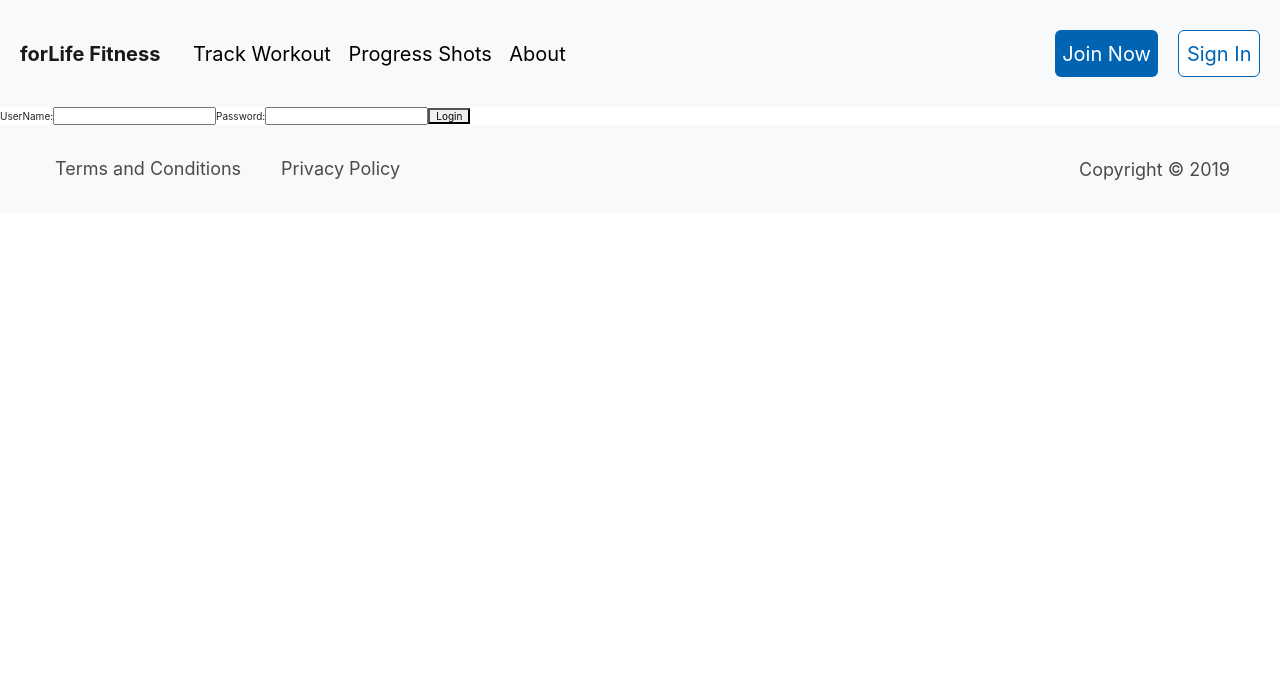
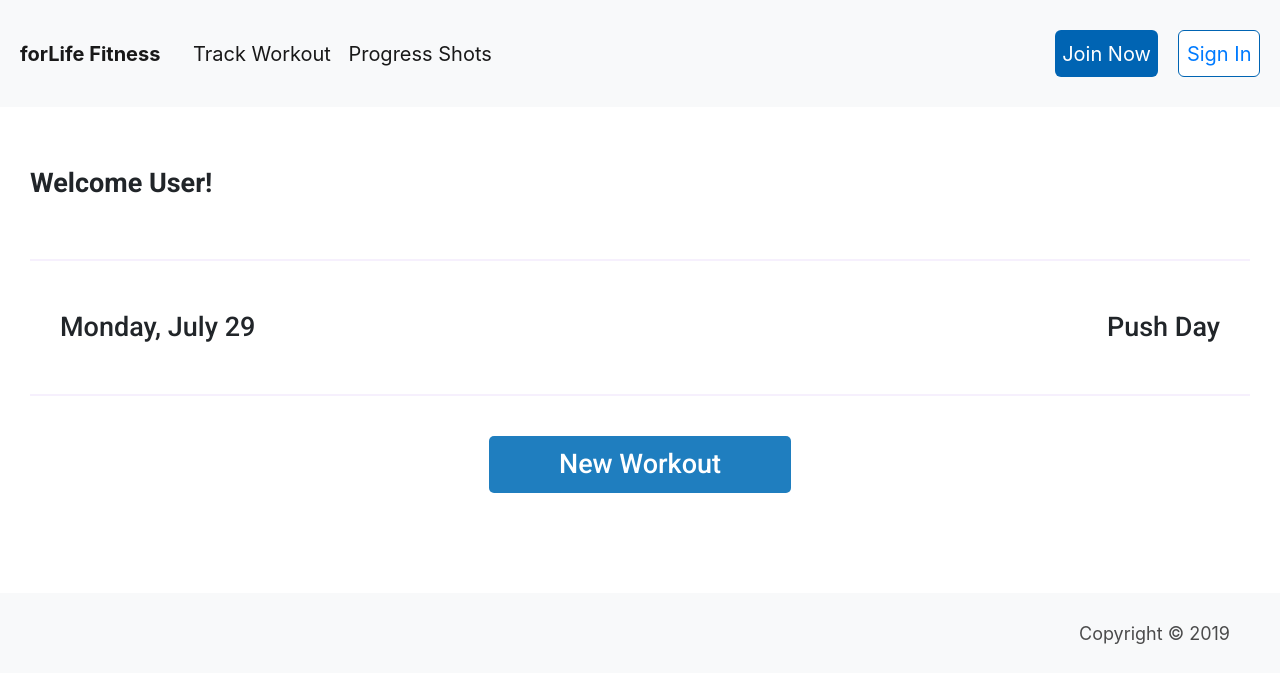
Before and after one commit to bw-weight-lifting-journal/Front-end, a React (Create React App) app in the folder weightlifting-journal/: page /dashboard in a window 1280 px wide. Shown: the top 682 px of the page. Built offline with nearby package versions, Linux system fonts and the light colour scheme.

Commit message:
routing underway, need to route when user logged in

```diff
--- a/weightlifting-journal/package.json
+++ b/weightlifting-journal/package.json
@@ -11,6 +11,7 @@
     "react-dom": "^16.8.6",
     "react-login-signup-form": "^1.0.7",
     "react-router": "^5.0.1",
+    "react-router-dom": "^5.0.1",
     "react-scripts": "3.0.1",
     "reactstrap": "^8.0.1",
     "yup": "^0.27.0"
--- a/weightlifting-journal/src/App.js
+++ b/weightlifting-journal/src/App.js
@@ -1,24 +1,11 @@
 import React from 'react';
+import AppRouter from './components/Router.js';
 import './App.scss';
-
-import TopNav from './components/navmenus/Nav';
-import HomePage from './components/HomePage';
-import Footer from './components/navmenus/Footer';
-import NewWorkoutForm from './components/NewWorkoutForm';
-import Dashboard from './components/Dashboard';
-import Signup from './Signup.js';
-import Login from './Login';
 
 function App() {
   return (
     <div className="App">
-      {/* <HomePage /> */}
-      <TopNav />
-      {/* <NewWorkoutForm /> */}
-      {/* <Dashboard /> */}
-      {/* <Signup /> */}
-      <Login />
-      <Footer />
+      <AppRouter />
     </div>
   );
 }
--- a/weightlifting-journal/src/components/Dashboard.js
+++ b/weightlifting-journal/src/components/Dashboard.js
@@ -1,8 +1,12 @@
 import React from 'react'
+import TopNav from './navmenus/Nav';
+import Footer from './navmenus/Footer';
 import './Dashboard.scss'
 
 function Dashboard() {
     return(
+      <>
+      <TopNav />
         <div className='dashboard-page'>
             <h1 className='title' >Welcome User!</h1>
             <section className='dashboard'>
@@ -15,6 +19,8 @@ function Dashboard() {
                 </div>
             </section>
         </div>
+      <Footer />
+      </>
     )
 }
 
--- a/weightlifting-journal/src/Login.js
+++ b/weightlifting-journal/src/components/Login.js
@@ -1,4 +1,6 @@
 import React, {Component} from 'react';
+import TopNav from './navmenus/Nav';
+import Footer from './navmenus/Footer';
 
 
 class Login extends Component {
@@ -16,6 +18,8 @@ class Login extends Component {
 
     render(){
         return (
+          <>
+          <TopNav />
             <form>
             <label htmlFor="email">UserName:</label>
             <input
@@ -33,6 +37,8 @@ class Login extends Component {
             />
             <button>Login</button>
         </form>
+        <Footer />
+        </>
         )
     }
 
--- a/weightlifting-journal/src/components/NewWorkoutForm.js
+++ b/weightlifting-journal/src/components/NewWorkoutForm.js
@@ -1,10 +1,14 @@
 import React from 'react'
+import TopNav from './navmenus/Nav';
+import Footer from './navmenus/Footer';
 import { withFormik, Form, Field } from 'formik'
 
 import './NewWorkoutForm.scss'
 
 function NewWorkoutForm() {
     return(
+      <>
+      <TopNav />
         <div className='new-workout-page'>
             <h1 className='title'>New Workout</h1>
             <Form className='workout-form'>
@@ -72,6 +76,8 @@ function NewWorkoutForm() {
                 </p>
             </Form>
         </div>
+      <Footer />
+      </>
     )
 }
 
--- /dev/null
+++ b/weightlifting-journal/src/components/Router.js
@@ -0,0 +1,21 @@
+import React from 'react'
+import { Switch, Route } from 'react-router-dom';
+import HomePage from './HomePage';
+import NewWorkoutForm from './NewWorkoutForm';
+import Dashboard from './Dashboard.js';
+import Signup from './Signup.js';
+import Login from './Login';
+
+export default function AppRouter() {
+  return(
+    <>
+    <Switch>
+      <Route exact path='/' component={HomePage} />
+      <Route path='/enterworkout' component={NewWorkoutForm} />
+      <Route path='/dashboard' component={Dashboard} />
+      <Route path='/signup' component={Signup} />
+      <Route path='/login' component={Login} />
+    </Switch>
+    </>
+  )
+}
--- a/weightlifting-journal/src/Signup.js
+++ b/weightlifting-journal/src/components/Signup.js
@@ -1,5 +1,6 @@
-
 import React, {useState} from 'react';
+import TopNav from './navmenus/Nav';
+import Footer from './navmenus/Footer';
 
 
 const Signup = (props) => {
@@ -16,6 +17,8 @@ const Signup = (props) => {
     };
 
     return(
+      <>
+      <TopNav />
         <div>
         <h1>Weight Lifting Journal</h1>
         <form onSubmit={handleSubmit}>
@@ -38,6 +41,8 @@ const Signup = (props) => {
           <button type="submit">SIGNUP</button>
         </form>
         </div>
+        <Footer />
+        </>
     );
 };
 
--- a/weightlifting-journal/src/components/navmenus/Footer.js
+++ b/weightlifting-journal/src/components/navmenus/Footer.js
@@ -2,8 +2,7 @@ import React from 'react';
 import {
   Navbar,
   Nav,
-  NavItem,
-  NavLink,
+  NavItem
 } from 'reactstrap';
 
 import './Footer.scss';
@@ -12,14 +11,6 @@ function Footer() {
   return (
     <div>
       <Navbar className="ftr" color="light" light expand="md">
-        <Nav className="mr-auto" navbar>
-          <NavItem>
-            <NavLink className="footerLink" href="#">Terms and Conditions</NavLink>
-          </NavItem>
-          <NavItem>
-            <NavLink className="footerLink" href="#">Privacy Policy</NavLink>
-          </NavItem>
-        </Nav>
         <Nav className="ml-auto" navbar>
             <NavItem>
               <span className="footerLink">Copyright © 2019</span>
--- a/weightlifting-journal/src/components/navmenus/Nav.js
+++ b/weightlifting-journal/src/components/navmenus/Nav.js
@@ -6,9 +6,11 @@ import {
   NavbarBrand,
   Nav,
   NavItem,
-  NavLink,
+  // NavLink,
   Button
  } from 'reactstrap';
+
+ import { NavLink as WebsiteNavLink } from "react-router-dom";
 
  import './Nav.scss';
 
@@ -35,18 +37,27 @@ export default class TopNav extends React.Component {
           <Collapse isOpen={this.state.isOpen} navbar>
             <Nav className="mr-auto" navbar>
               <NavItem>
-                <NavLink href="#">Track Workout</NavLink>
+                <WebsiteNavLink className="nav-link" to="/dashboard">
+                Track Workout
+                </WebsiteNavLink>
               </NavItem>
               <NavItem>
-                <NavLink href="#">Progress Shots</NavLink>
-              </NavItem>
-              <NavItem>
-                <NavLink href="#">About</NavLink>
+                <WebsiteNavLink className="nav-link" to="/dashboard">
+                Progress Shots
+                </WebsiteNavLink>
               </NavItem>
             </Nav>
             <Nav className="ml-auto" navbar>
-              <Button>Join Now</Button>
-              <Button>Sign In</Button>
+              <Button>
+              <WebsiteNavLink className="jointext" to="/signup">
+                Join Now
+              </WebsiteNavLink>
+              </Button>
+              <Button>
+              <WebsiteNavLink className="signintext" to="/login">
+                Sign In
+              </WebsiteNavLink>
+              </Button>
             </Nav>
           </Collapse>
         </Navbar>
--- a/weightlifting-journal/src/components/navmenus/Nav.scss
+++ b/weightlifting-journal/src/components/navmenus/Nav.scss
@@ -37,12 +37,31 @@
   .btn:first-child {
     background: rgb(0, 100, 179);
     border: none;
+
+    .jointext{
+      color: white;
+    }
+    .jointext:hover{
+      text-decoration: none;
+    }
+  }
+
+  .btn:first-child:hover {
+    background: rgba(0, 100, 179, 0.8)
   }
 
   .btn:last-child {
     background: white;
     color: rgb(0, 100, 179);
     border-color: rgb(0, 100, 179);
+
+    .signintext{
+      text-decoration: none;
+    }
+  }
+
+  .btn:last-child:hover {
+    background: rgba(0, 100, 179, 0.2)
   }
 
   .mr-auto {
@@ -51,7 +70,7 @@
 
   .navbar-nav {
 
-    .nav-link {
+    .nav-link  {
       color: black;
       margin-left: 0.75rem;
 
--- a/weightlifting-journal/src/index.js
+++ b/weightlifting-journal/src/index.js
@@ -3,6 +3,11 @@ import ReactDOM from 'react-dom';
 import './index.css';
 import 'bootstrap/dist/css/bootstrap.min.css';
 import App from './App';
+import { BrowserRouter as Router } from 'react-router-dom';
 
 
-ReactDOM.render(<App />, document.getElementById('root'));
+ReactDOM.render(
+<Router>
+  <App />
+</Router>,
+document.getElementById('root'));
```
Also changed, not shown: 1 other file (tests, documents, lock files or other folders).
